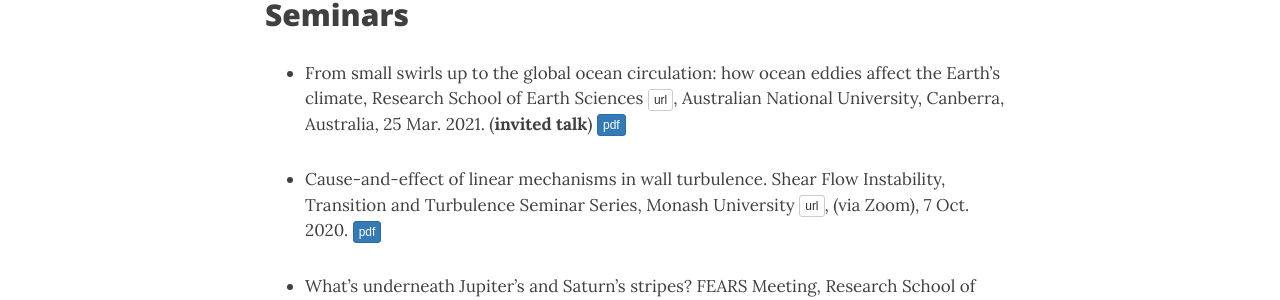
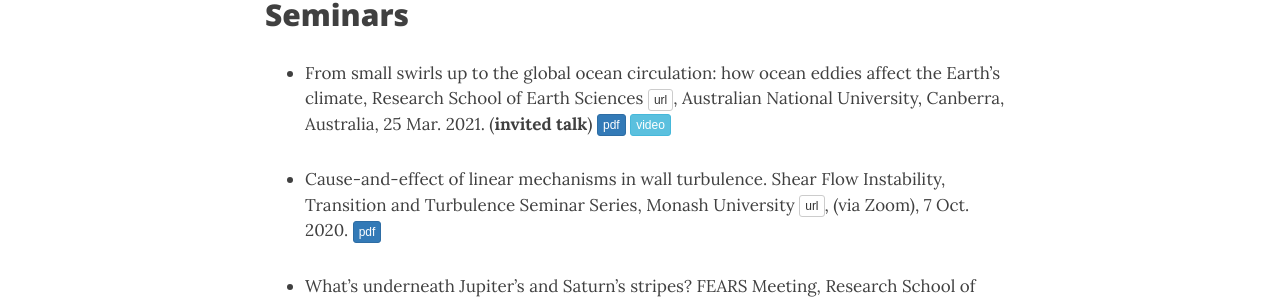
Before and after one commit to navidcy/navidcy.github.io, a Jekyll site: the page built from presentations.md, in a window 1280 px wide and 900 px high, scrolled down 1776 px. Shown: the part 142-442 px from the top of the window. Built offline with Jekyll 4.4.1, drawn with Linux system fonts in a browser that asks for light colours; nearby versions of some CDN libraries.

Commit message:
add RSES seminar recording

```diff
--- a/presentations.md
+++ b/presentations.md
@@ -7,7 +7,7 @@ title: Presentations
 
 ## Conferences
 
-- Cause-and-effect of linear mechanisms in wall turbulence. _73rd APS Division of Fluid Dynamics Meeting_ [<span class="btn btn-default btn-xs{{end}}" style="font-family:sans-serif;">url</span>][APSDFD20-site]{:target="_blank"}, Chicago, IL, USA, 22–24 Nov., 2020. (virtual) [<span class="btn btn-primary btn-xs{{end}}" style="font-family:sans-serif;">pdf</span>][APSDFD20]  [<span class="btn btn-info btn-xs{{end}}" style="font-family:sans-serif;">video</span>][APSDFD20-youtube]
+- Cause-and-effect of linear mechanisms in wall turbulence. _73rd APS Division of Fluid Dynamics Meeting_ [<span class="btn btn-default btn-xs{{end}}" style="font-family:sans-serif;">url</span>][APSDFD20-site]{:target="_blank"}, Chicago, IL, USA, 22–24 Nov., 2020. (virtual) [<span class="btn btn-primary btn-xs{{end}}" style="font-family:sans-serif;">pdf</span>][APSDFD20]  [<span class="btn btn-info btn-xs{{end}}" style="font-family:sans-serif;">video</span>][APSDFD20-youtube]{:target="_blank"}
 
 - Eddy saturation of the Southern Ocean: a baroclinic versus barotropic perspective. _Ocean Sciences Meeting 2020_, San Diego, CA, USA, 16-21 Feb., 2020. (poster) [<span class="btn btn-primary btn-xs{{end}}" style="font-family:sans-serif;">pdf</span>][OSM_Feb2020]
 
@@ -44,7 +44,7 @@ title: Presentations
 
 ## Seminars
 
-- From small swirls up to the global ocean circulation: how ocean eddies affect the Earth’s climate, Research School of Earth Sciences [<span class="btn btn-default btn-xs{{end}}" style="font-family:sans-serif;">url</span>][RSES-site]{:target="_blank"}, Australian National University, Canberra, Australia, 25 Mar. 2021. (**invited talk**) [<span class="btn btn-primary btn-xs{{end}}" style="font-family:sans-serif;">pdf</span>][RSES-Mar2021]
+- From small swirls up to the global ocean circulation: how ocean eddies affect the Earth’s climate, Research School of Earth Sciences [<span class="btn btn-default btn-xs{{end}}" style="font-family:sans-serif;">url</span>][RSES-site]{:target="_blank"}, Australian National University, Canberra, Australia, 25 Mar. 2021. (**invited talk**) [<span class="btn btn-primary btn-xs{{end}}" style="font-family:sans-serif;">pdf</span>][RSES-Mar2021] [<span class="btn btn-info btn-xs{{end}}" style="font-family:sans-serif;">video</span>][RSES-Mar2021-youtube]{:target="_blank"}
 
 - Cause-and-effect of linear mechanisms in wall turbulence. Shear Flow Instability, Transition and Turbulence Seminar Series, Monash University [<span class="btn btn-default btn-xs{{end}}" style="font-family:sans-serif;">url</span>][Monash-site]{:target="_blank"}, (via Zoom), 7 Oct. 2020. [<span class="btn btn-primary btn-xs{{end}}" style="font-family:sans-serif;">pdf</span>][Monash_Oct2020]
 
```
Also changed, not shown: other parts of presentations.md (+1 -0 lines).
